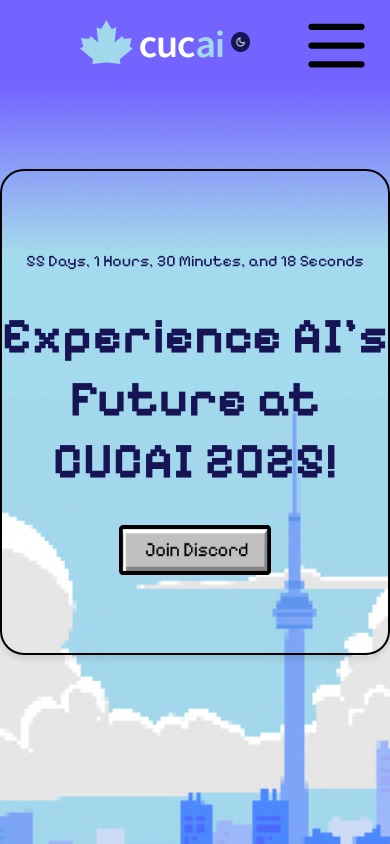
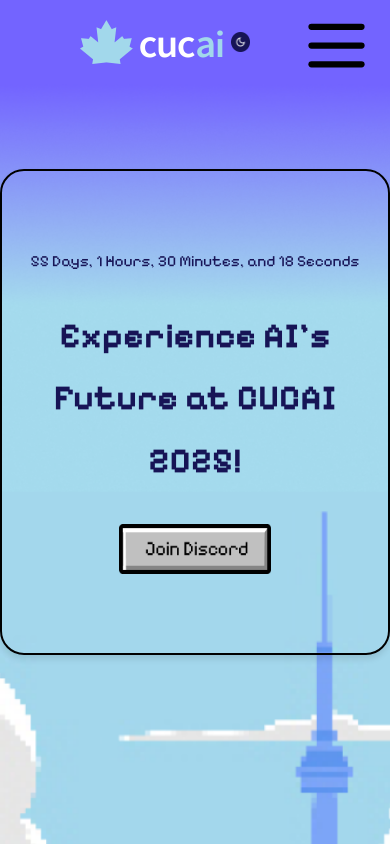
Before and after one commit to SethGA/cucai-2025, a Next.js app: page / in a window 390 px wide. Shown: the top 844 px of the page. Built offline with nearby package versions, Linux system fonts and the light colour scheme.

Commit message:
sec1 mobile responsiveness fixes

```diff
--- a/src/app/(1)LandingPage.tsx
+++ b/src/app/(1)LandingPage.tsx
@@ -15,8 +15,11 @@
       <div className="toronto-skyline">
         <div className="white-box flex flex-col items-center gap-8 w-full hover:scale-110 transition-all">
           <Countdown font={PixelifySans} isDark={isDark}/>
-          {windowWidth >= 706 ? (
-            <h1 className={"title text-[50px] sm:text-[84px] " + PixelifySans.className}>
+          <h1 className={"title text-[9vw] max-w-[89vw] break-words sm:text-[84px] " + PixelifySans.className}>
+              Experience AI&apos;s Future at CUCAI 2025!
+            </h1>
+          {/* {windowWidth >= 706 ? (
+            <h1 className={"title text-[5vw] sm:text-[84px] " + PixelifySans.className}>
               Experience AI&apos;s Future at CUCAI 2025!
             </h1>
           ) : (
@@ -31,7 +34,7 @@
                 CUCAI 2025!
               </h1>
             </div>
-          )}
+          )} */}
           <a href="https://discord.gg/az6MVvNhdB">
             <img
               src="join-discord.png"
--- a/src/app/CountDown.tsx
+++ b/src/app/CountDown.tsx
@@ -48,7 +48,7 @@
 
     return(
         <div
-            className={"sm:text-base md:text-2xl lg:text-2xl " + font.className + " " + (isDark ? "text-white" : "text-[#171456]")}>
+            className={"text-[4vw] sm:text-base md:text-2xl lg:text-2xl " + font.className + " " + (isDark ? "text-white" : "text-[#171456]")}>
                 {(CUCAIDate - new Date().getTime() > 0) ? `${diff.days} Days, ${diff.hours} Hours, ${diff.minutes} Minutes, and ${diff.seconds} Seconds` : "COUNTDOWN HAS ENDED"}
             {/* <h1 className={font.className}>{calcTimeLeft()}</h1> */}
         </div>
--- a/src/app/globals.css
+++ b/src/app/globals.css
@@ -101,7 +101,7 @@
 .first-section .toronto-skyline {
   background-image: url("/bg-pixel-day.png");
   width: 100vw;
-  height: 100vh;
+  height: 1098px;
   justify-content: center;
   align-items: center;
   padding-top: 85px;
```
